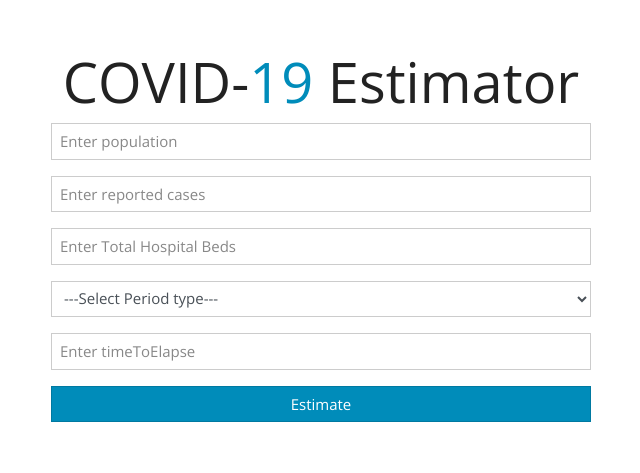
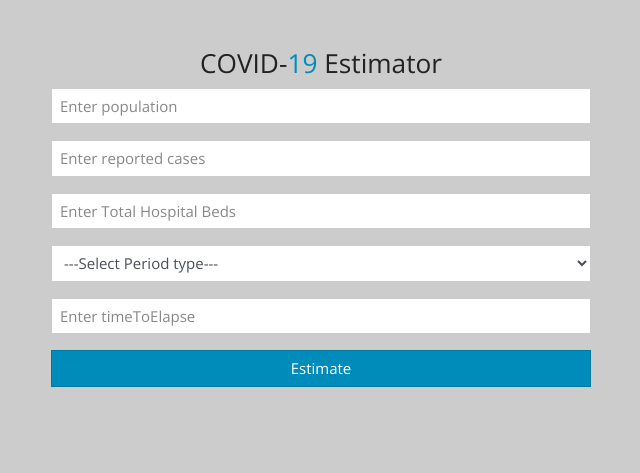
Before and after one commit to terewere/covid-19-estimator-js, a website with bundled scripts: page index.html in a window 1280 px wide. Shown: the whole page, without its empty margins (319-959 px from the left). Built offline with nearby package versions, Linux system fonts and the light colour scheme.

Commit message:
modified frontend url

```diff
--- a/index.html
+++ b/index.html
@@ -11,13 +11,13 @@
 
   <!-- <link rel="stylesheet" href="https://use.fontawesome.com/releases/v5.6.3/css/all.css"> -->
 
-<body>
+<body style="background-color: #ccc;">
   <div class="container mt-5">
     <div class="row">
       <div class="col-6 offset-3">
-        <h1 class="display-4 text-center">
-          </i> COVID-<span class="text-primary">19
-          </span>Estimator</h1>
+        <h3 class="text-center">
+           COVID-<span class="text-primary">19
+          </span>Estimator</h3>
         <form>
           <div class="form-group">
             <label class="sr-only" for="Population">Population</label>
```
Also changed, not shown: 1 other file.
